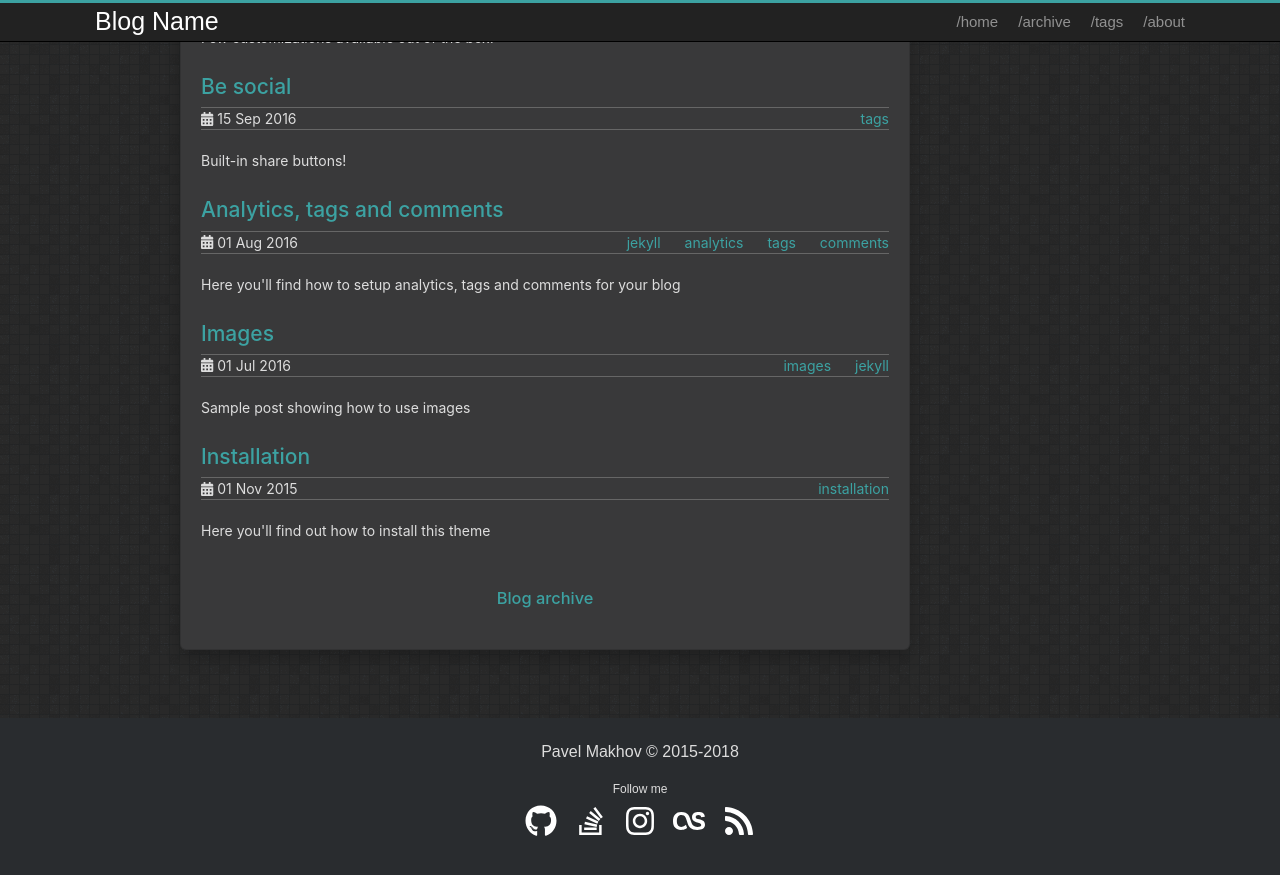
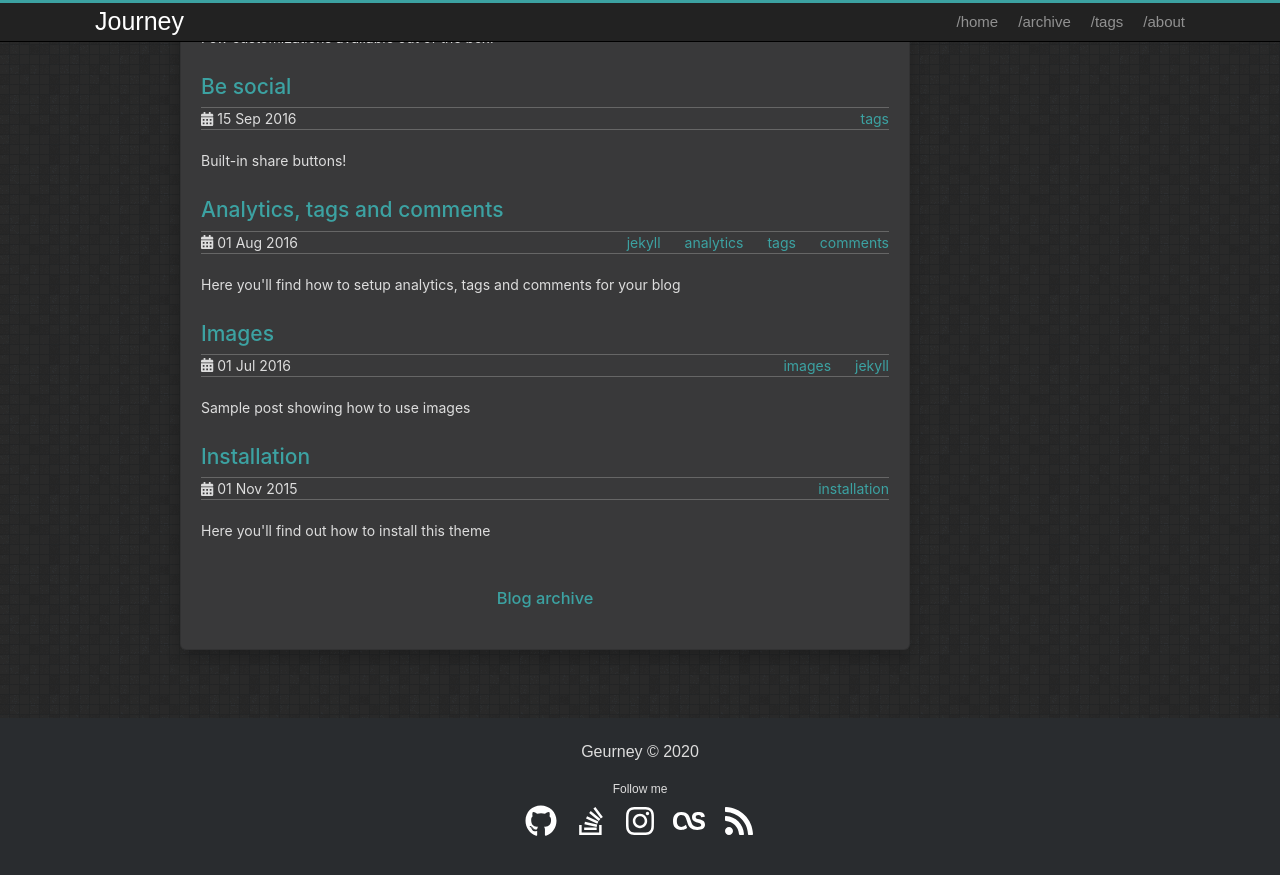
Before and after one commit to Geurney/geurney.github.io, a Jekyll site: the page built from index.html, in a window 1280 px wide and 900 px high, scrolled down 776 px. Shown: the top 875 px of the window. Built offline with Jekyll 4.4.1, drawn with Linux system fonts in a browser that asks for light colours.

Commit message:
Update _config.xml
Personalized

```diff
--- a/_config.yml
+++ b/_config.yml
@@ -1,17 +1,16 @@
 # Jekyll configuration
 
-name: Blog Name
-description: Software Developer
+name: Journey
+description: Geurney's blog
 
 # Url is currently only used only for the RSS feed in feed.xml
-url: http://streetturtle.github.io
-#url: http://localhost:4000
+url: https://geurney.github.io/
 
 # For a project page here should be a project name. Otherwise (for user's/organization's page leave it empty)
 baseurl:
 
-author: Pavel Makhov
-copyright: 2015-2018
+author: Geurney
+copyright: 2020
 
 share:
   facebook: true
@@ -22,7 +21,7 @@ share:
   email: true
 
 social:
-  github: streetturtle
+  github: geurney
   stackoverflow: ''
   linkedin:
   instagram: ''
@@ -38,7 +37,7 @@ yandex_metrica:
 # Set this to your disqus shortname to enable comments. Note that the 'comments'
 # setting below must also be true. Individual posts can override 'comments' to
 # disable on a post-by-post basis
-disqus: streetturtle
+disqus:
 comments: false
 
 permalink: /:year/:month/:title/
```
